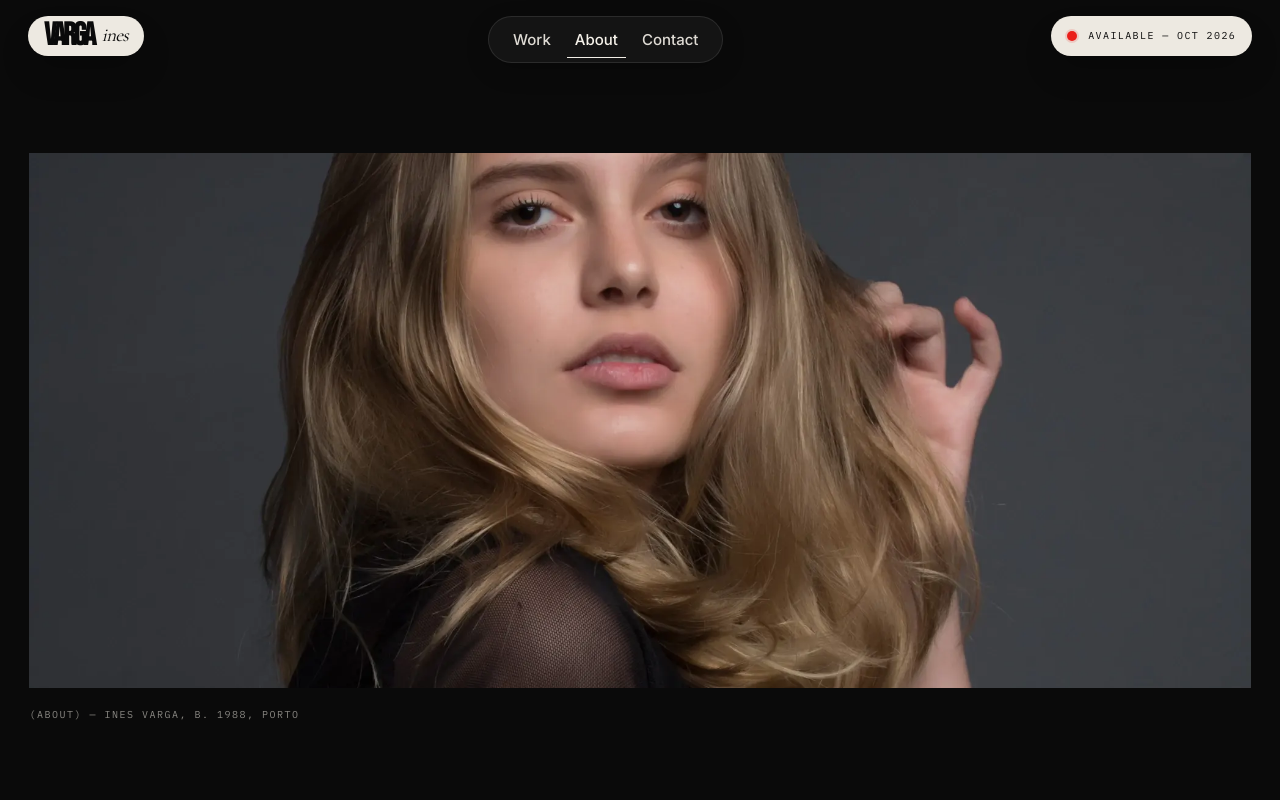
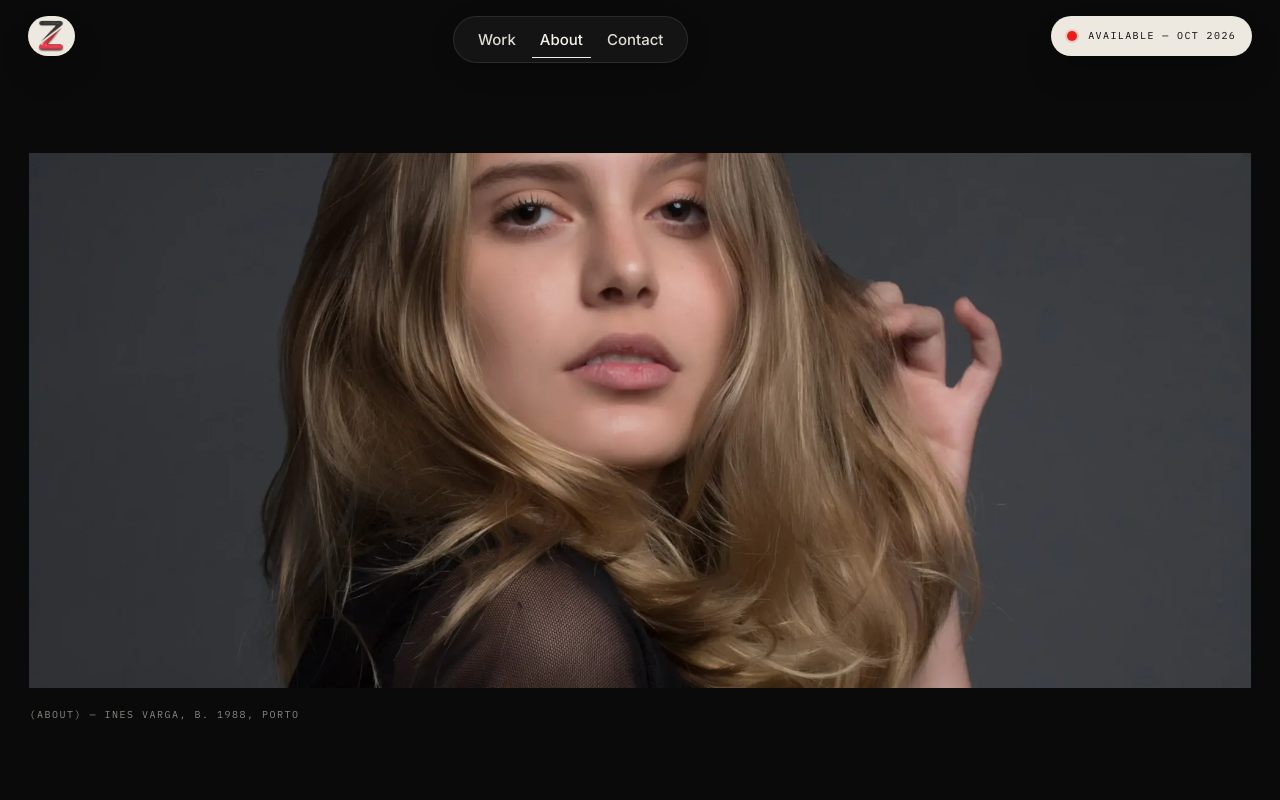
Before and after one commit to maheriman6-hue/New-website, a Next.js app: page /about in a window 1280 px wide. Shown: the top 800 px of the page. Built offline with nearby package versions, Linux system fonts and the light colour scheme.

Commit message:
insert logo

```diff
--- a/app/globals.css
+++ b/app/globals.css
@@ -80,7 +80,8 @@ select {
 
 .brand-pill {
   background: rgba(242, 238, 230, 0.98);
-  padding: 0 1rem;
+  justify-content: center;
+  padding: 0 0.65rem;
   color: #0a0a0a;
 }
 
--- a/components/AppShell.tsx
+++ b/components/AppShell.tsx
@@ -1,5 +1,6 @@
 'use client';
 
+import Image from 'next/image';
 import Link from 'next/link';
 import { usePathname } from 'next/navigation';
 import { useEffect, useRef, useState } from 'react';
@@ -45,9 +46,14 @@ export function AppShell({
         overlayHeader ? 'absolute inset-x-0 top-0' : 'relative',
         pathname === '/contact' ? 'contact-header' : '',
       ].join(' ')}>
-        <Link href="/" className="brand-pill">
-          <span className="font-display text-[2rem] leading-none tracking-[-0.08em] font-black uppercase">VARGA</span>
-          <span className="font-serif italic text-[1.2rem] leading-none tracking-[-0.04em] ml-2">ines</span>
+        <Link href="/" className="brand-pill" aria-label="Zateef International home">
+          <Image
+            src="/images/zateef-z-logo.png"
+            alt=""
+            width={26}
+            height={32}
+            priority
+          />
         </Link>
 
         <nav
@@ -128,14 +134,6 @@ export function AppShell({
           VARGA
         </div>
 
-        <div className="flex justify-end pr-2">
-          <button
-            className="flex items-center gap-2 rounded-full border border-[#f2eee6] bg-[#f2eee6] px-4 py-2 text-[12px] text-[#0a0a0a] shadow-soft"
-          >
-            <span className="inline-flex h-6 w-6 items-center justify-center rounded-full border border-[#0a0a0a] text-[10px]">↗</span>
-            Made in Framer
-          </button>
-        </div>
       </footer>
     </div>
   );
--- a/components/Footer.tsx
+++ b/components/Footer.tsx
@@ -36,12 +36,6 @@ export function Footer() {
         VARGA
       </div>
 
-      <div className="flex justify-end pr-2">
-        <button className="flex items-center gap-2 rounded-full border border-[#f2eee6] bg-[#f2eee6] px-4 py-2 text-[12px] text-[#0a0a0a] shadow-soft">
-          <span className="inline-flex h-6 w-6 items-center justify-center rounded-full border border-[#0a0a0a] text-[10px]">↗</span>
-          Made in Framer
-        </button>
-      </div>
     </footer>
   );
 }
```
Also changed, not shown: public/images/zateef-z-logo.png (added), 1 other file (tests, documents, lock files or other folders).
